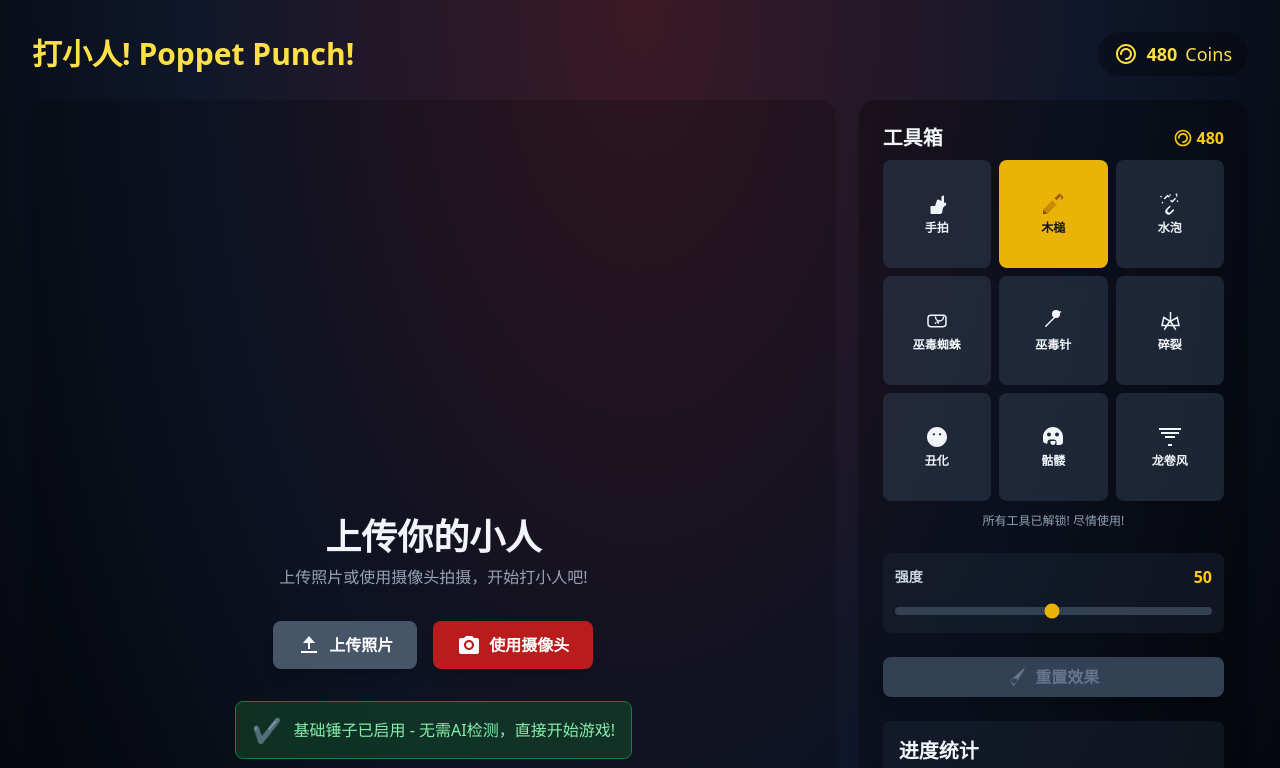
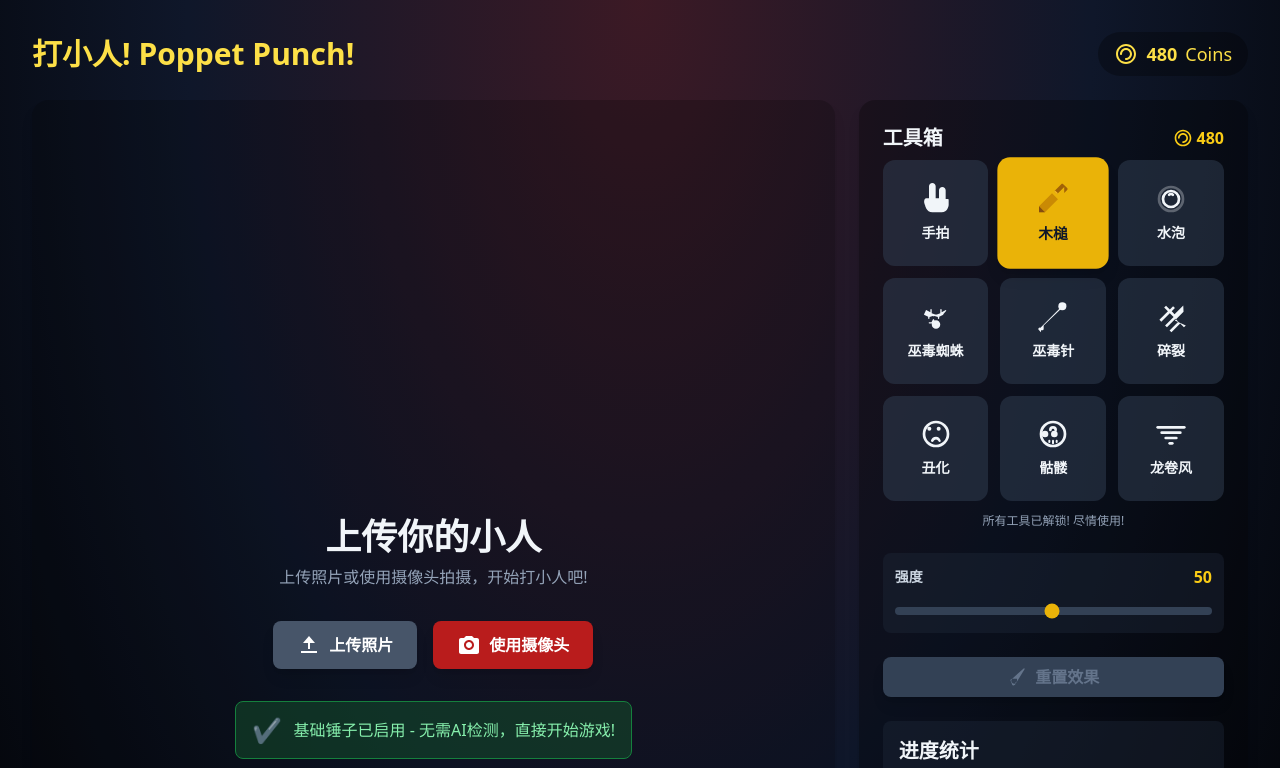
Before and after one commit to limsengwee/Poppet-Punch-3, a React (Vite) app: page / in a window 1280 px wide. Shown: the top 768 px of the page. Built offline with nearby package versions, Linux system fonts and the light colour scheme; no server answers.

Commit message:
feat: Update tool icons
Refactors the icons for 'hand', 'fistPunch', and 'spider' to use more appropriate SVG paths.
Replaces 'FistIcon' with 'BlisterIcon' in the tool list for better semantic clarity.

```diff
--- a/App.tsx
+++ b/App.tsx
@@ -1,11 +1,8 @@
-
-
-
 import React, { useState, useRef, useEffect, useCallback } from 'react';
 import { FaceBoundingBox, Dent, Spider, Needle, Bruise, Swelling, SlapAnimation } from './types';
 import { detectFace, applyGenerativeImageEffect } from './services/geminiService';
 import {
-    MalletIcon, SpinnerIcon, UploadIcon, CameraIcon, CoinIcon, HandIcon, VoodooNeedleIcon, SpiderIcon, FistIcon, SkullIcon, TornadoIcon, RestartIcon, BroomIcon, CrackIcon, UglyIcon
+    MalletIcon, SpinnerIcon, UploadIcon, CameraIcon, CoinIcon, HandIcon, VoodooNeedleIcon, SpiderIcon, BlisterIcon, SkullIcon, TornadoIcon, RestartIcon, BroomIcon, CrackIcon, UglyIcon
 } from './components/icons';
 
 const AnimatedMalletCursor: React.FC<{ position: { x: number, y: number } | null, visible: boolean }> = ({ position, visible }) => {
@@ -32,7 +29,7 @@ const AnimatedMalletCursor: React.FC<{ position: { x: number, y: number } | null
 const tools = [
     { id: 'hand', name: '手拍', icon: HandIcon },
     { id: 'mallet', name: '木槌', icon: MalletIcon },
-    { id: 'fistPunch', name: '水泡', icon: FistIcon },
+    { id: 'fistPunch', name: '水泡', icon: BlisterIcon },
     { id: 'voodooSpider', name: '巫毒蜘蛛', icon: SpiderIcon },
     { id: 'voodooNeedle', name: '巫毒针', icon: VoodooNeedleIcon },
     { id: 'shatter', name: '碎裂', icon: CrackIcon },
@@ -1185,13 +1182,13 @@ CRITICAL INSTRUCTIONS: You MUST perfectly preserve the original background, hair
     return (
         <button
             onClick={() => setActiveTool(tool.id)}
-            className={`flex flex-col items-center justify-center p-2 rounded-lg transition-all duration-200 aspect-square ${
-                isActive ? 'bg-yellow-500 text-slate-900 shadow-lg' : 'bg-slate-700/50 hover:bg-slate-600/ ৫০'
+            className={`flex flex-col items-center justify-center p-3 rounded-xl transition-all duration-200 aspect-square ${
+                isActive ? 'bg-yellow-500 text-slate-900 shadow-lg scale-105' : 'bg-slate-700/50 hover:bg-slate-600/50'
             }`}
             aria-label={tool.name}
         >
-            <tool.icon className="w-6 h-6 mb-1" />
-            <span className="text-xs font-semibold">{tool.name}</span>
+            <tool.icon className="w-8 h-8 mb-2" />
+            <span className="text-sm font-semibold">{tool.name}</span>
         </button>
     );
   };
@@ -1268,7 +1265,7 @@ CRITICAL INSTRUCTIONS: You MUST perfectly preserve the original background, hair
                             <span className="font-bold">{coins}</span>
                         </div>
                     </div>
-                    <div className="grid grid-cols-3 gap-2">
+                    <div className="grid grid-cols-3 gap-3">
                         {tools.map(tool => <ToolButton key={tool.id} tool={tool} />)}
                     </div>
                     <p className="text-xs text-slate-400 text-center mt-3">所有工具已解锁! 尽情使用!</p>
--- a/components/icons.tsx
+++ b/components/icons.tsx
@@ -49,55 +49,64 @@ export const CameraIcon: React.FC<React.SVGProps<SVGSVGElement>> = (props) => (
 
 export const HandIcon: React.FC<React.SVGProps<SVGSVGElement>> = (props) => (
   <svg xmlns="http://www.w3.org/2000/svg" viewBox="0 0 24 24" fill="currentColor" {...props}>
-    <path d="M19.742 14.017c.913-.173 1.63-1.022 1.55-1.954-.08-1.022-.913-1.74-1.826-1.55L19 10.88V4.5a1 1 0 0 0-1-1s-1.5 0-1.5 1.5V9l-3.21-1.42a1 1 0 0 0-1.29.65L10.02 14H6.5a1 1 0 0 0-1 1v6a1 1 0 0 0 1 1h8.69c.98 0 1.82-.7 1.98-1.66l.78-4.323z" />
+    <path d="M21.5 12.5C21.5 12.2239 21.2761 12 21 12H19.25V5.5C19.25 4.11929 18.1307 3 16.75 3C15.3693 3 14.25 4.11929 14.25 5.5V11.5H11.75V2.5C11.75 1.11929 10.6307 0 9.25 0C7.86929 0 6.75 1.11929 6.75 2.5V11.5H4.75C4.25 11.5 3.75 11.75 3.5 12.25C2.5 14.25 3.75 16.5 3.75 16.5C3.75 16.5 4.75 22 9.25 22H16.25C20.75 22 21.5 17 21.5 16.5V12.5Z"/>
   </svg>
 );
 
 export const VoodooNeedleIcon: React.FC<React.SVGProps<SVGSVGElement>> = (props) => (
   <svg xmlns="http://www.w3.org/2000/svg" viewBox="0 0 24 24" fill="currentColor" {...props}>
-    <path d="M19.78 2.22a.75.75 0 0 0-1.06 0L4.22 16.72a.75.75 0 0 0 1.06 1.06L19.78 3.28a.75.75 0 0 0 0-1.06Z"/>
-    <path d="M19 5a4 4 0 1 1-8 0 4 4 0 0 1 8 0Z"/>
+    <path d="M21.707,2.293a1,1,0,0,0-1.414,0L2.586,20H2a1,1,0,0,0,0,2H4.414l-1.707-1.707a1,1,0,0,0-1.414,1.414L3,23.414V21a1,1,0,0,0,2,0V18.414L20.293,3.707A1,1,0,0,0,21.707,2.293Z"/>
+    <path d="M19,7a3,3,0,1,0-3-3A3,3,0,0,0,19,7Z"/>
   </svg>
 );
 
 export const SpiderIcon: React.FC<React.SVGProps<SVGSVGElement>> = (props) => (
   <svg xmlns="http://www.w3.org/2000/svg" viewBox="0 0 24 24" fill="currentColor" {...props}>
-      <path d="M19.25 8a.75.75 0 00-1.5 0 3.25 3.25 0 01-6.5 0 .75.75 0 00-1.5 0 4.75 4.75 0 009.5 0zM12 12.25a.75.75 0 000 1.5h.25a.75.75 0 000-1.5h-.25z" />
-      <path fillRule="evenodd" d="M3.75 9.143c0-1.12.91-2.029 2.029-2.029h12.442c1.12 0 2.029.91 2.029 2.029v5.714c0 1.12-.91 2.029-2.029 2.029H5.779c-1.12 0-2.029-.91-2.029-2.029V9.143zm2.029-3.529a3.529 3.529 0 00-3.529 3.53v5.714a3.529 3.529 0 003.529 3.529h12.442a3.529 3.529 0 003.529-3.53V9.143a3.529 3.529 0 00-3.529-3.529H5.779z" clipRule="evenodd" />
-      <path d="M11.25 14a.75.75 0 00-1.5 0v.25a.75.75 0 001.5 0v-.25zM12.75 12.25a.75.75 0 000 1.5h.25a.75.75 0 000-1.5h-.25zM14.25 14a.75.75 0 00-1.5 0v.25a.75.75 0 001.5 0v-.25z" />
+      <path d="M19.7,7.26a.5.5,0,0,0-.7-.4L16.22,8.4V6.5a.5.5,0,0,0-1,0v2.75l-2.61.87a4,4,0,0,0-1.22,0L8.78,9.25V6.5a.5.5,0,0,0-1,0V8.4L5,6.86a.5.5,0,0,0-.7.4L3.06,9.9a.5.5,0,0,0,.35.65l2.7,1.35V13a.5.5,0,0,0,1,0v-1l2.5-.83.39.2a.5.5,0,0,0,.52,0l.39-.2,2.5.83v1a.5.5,0,0,0,1,0v-1.1l2.7-1.35a.5.5,0,0,0,.35-.65ZM12,14.4a3.2,3.2,0,1,0,3.2,3.2A3.2,3.2,0,0,0,12,14.4Zm-5,1.5a.5.5,0,0,0,0,1H8.83l.89,1.78a.5.5,0,0,0,.86,0l.89-1.78h1.83a.5.5,0,0,0,0-1H11.5l-1-2a.5.5,0,0,0-.86,0l-1,2Z"/>
   </svg>
 );
 
-export const FistIcon: React.FC<React.SVGProps<SVGSVGElement>> = (props) => (
+export const BlisterIcon: React.FC<React.SVGProps<SVGSVGElement>> = (props) => (
     <svg xmlns="http://www.w3.org/2000/svg" viewBox="0 0 24 24" fill="currentColor" {...props}>
-        <path d="M17.73 7.3a.75.75 0 00-1.06-1.06l-2.47 2.47-.72-.72a.75.75 0 00-1.06 1.06l1.25 1.25a.75.75 0 001.06 0l2.97-2.97zM20.25 9a.75.75 0 00-1.5 0v.25a.75.75 0 001.5 0V9zM19.5 3.75a.75.75 0 00-1.5 0v.25a.75.75 0 001.5 0V3.75z"/>
-        <path fillRule="evenodd" d="M18.67 1.5h-.42a.75.75 0 000 1.5h.42a.75.75 0 000-1.5zM12 2.25a.75.75 0 000 1.5h.25a.75.75 0 000-1.5H12zM5.25 10.5a.75.75 0 00-1.5 0v.25a.75.75 0 001.5 0v-.25zM3.75 4.5a.75.75 0 00-1.5 0v.25a.75.75 0 001.5 0V4.5z"/>
-        <path fillRule="evenodd" d="M10.15 4.15A.75.75 0 009.09 3.09l-2.97 2.97a.75.75 0 001.06 1.06l2.47-2.47.72.72a.75.75 0 001.06-1.06l-1.25-1.25zM12.35 15.11a.75.75 0 00-1.06-1.06L8.25 17.09a3.25 3.25 0 004.6 4.6l3.04-3.04a.75.75 0 00-1.06-1.06l-2.48 2.48a1.75 1.75 0 01-2.48-2.48l3.04-3.04z" clipRule="evenodd"/>
+      <path d="M12,2A10,10,0,1,0,22,12,10,10,0,0,0,12,2Zm0,18a8,8,0,1,1,8-8A8,8,0,0,1,12,20Z" opacity=".3"/>
+      <path d="M12,5a7,7,0,1,0,7,7A7,7,0,0,0,12,5Zm0,12a5,5,0,1,1,5-5A5,5,0,0,1,12,17Z"/>
+      <path d="M14.2,8.25a3,3,0,0,0-4.4,0,1,1,0,0,0,1.4,1.4,1,1,0,0,1,1.6,0,1,1,0,0,0,1.4-1.4Z"/>
     </svg>
 );
 
 export const UglyIcon: React.FC<React.SVGProps<SVGSVGElement>> = (props) => (
     <svg xmlns="http://www.w3.org/2000/svg" viewBox="0 0 24 24" fill="currentColor" {...props}>
-        <path d="M11.99 2C6.47 2 2 6.48 2 12s4.47 10 9.99 10C17.52 22 22 17.52 22 12S17.52 2 11.99 2zM8.87 8.13c.62 0 1.12.51 1.12 1.12s-.5 1.12-1.12 1.12-1.12-.5-1.12-1.12.5-1.12 1.12-1.12zm6.25 0c.62 0 1.12.51 1.12 1.12s-.5 1.12-1.12 1.12-1.12-.5-1.12-1.12.5-1.12 1.12-1.12zm-8.23 7.31c.46-.57 1.12-1.03 1.9-1.37.78-.34 1.66-.51 2.59-.51s1.81.17 2.59.51c.78.34 1.44.8 1.9 1.37.2.25.49.31.76.15.27-.16.42-.48.36-.79-.58-2.92-2.9-5.12-5.61-5.12s-5.03 2.2-5.61 5.12c-.06.31.09.63.36.79.27.16.57.1.76-.15z"/>
+        <path d="M12,2A10,10,0,1,0,22,12,10,10,0,0,0,12,2Zm0,18a8,8,0,1,1,8-8A8,8,0,0,1,12,20Z"/>
+        <path d="M15.5,8A1.5,1.5,0,1,0,14,9.5,1.5,1.5,0,0,0,15.5,8Z"/>
+        <path d="M8.5,8A1.5,1.5,0,1,0,7,9.5,1.5,1.5,0,0,0,8.5,8Z"/>
+        <path d="M12,14a4,4,0,0,0-3.8,2.9,1,1,0,0,0,1,1.1,1,1,0,0,0,1-.7,2,2,0,0,1,3.6,0,1,1,0,0,0,1,.7.9.9,0,0,0,.7-1.2A4.1,4.1,0,0,0,12,14Z"/>
     </svg>
 );
 
 export const CrackIcon: React.FC<React.SVGProps<SVGSVGElement>> = (props) => (
-    <svg xmlns="http://www.w3.org/2000/svg" viewBox="0 0 24 24" fill="none" stroke="currentColor" strokeWidth="1.5" {...props}>
-        <path d="M19.25 8.5l-6.75 4-6.75-4-1.75 8h17l-1.75-8zM12.5 12.5l5.25 8.25M11.5 12.5L6.25 20.75M12.5 3v9.5" />
+    <svg xmlns="http://www.w3.org/2000/svg" viewBox="0 0 24 24" fill="currentColor" {...props}>
+       <path d="M21.2,3.31,14.65,9.86l-2.12-2.12,2.44-2.44-1.41-1.41-2.44,2.44L8.28,3.48,6.87,4.9,9.7,7.72,3.31,14.11l1.41,1.41L11.11,9.13l2.83,2.83-6.39,6.39,1.41,1.41,6.39-6.39,2.12,2.12-6.55,6.55,1.41,1.41,6.55-6.55,2.83,2.83,1.41-1.41L14.86,14.65l6.55-6.55Z"/>
     </svg>
 );
 
-
 export const SkullIcon: React.FC<React.SVGProps<SVGSVGElement>> = (props) => (
   <svg xmlns="http://www.w3.org/2000/svg" viewBox="0 0 24 24" fill="currentColor" {...props}>
-    <path d="M12 2C6.48 2 2 6.48 2 12v3.5c0 1.66 1.34 3 3 3h1.5v-1.5c0-1.38 1.12-2.5 2.5-2.5h4c1.38 0 2.5 1.12 2.5 2.5V20H19c1.66 0 3-1.34 3-3V12c0-5.52-4.48-10-10-10zm-4 9.5c-1.1 0-2-.9-2-2s.9-2 2-2 2 .9 2 2-.9 2-2 2zm8 0c-1.1 0-2-.9-2-2s.9-2 2-2 2 .9 2 2-.9 2-2 2zM12 20c-1.38 0-2.5-1.12-2.5-2.5V16h5v1.5c0 1.38-1.12 2.5-2.5 2.5z" />
+    <path d="M12,2A10,10,0,1,0,22,12,10,10,0,0,0,12,2Zm0,18a8,8,0,1,1,8-8A8,8,0,0,1,12,20Z"/>
+    <path d="M12,6a3,3,0,0,0-3,3,1,1,0,0,0,2,0,1,1,0,0,1,1-1h0a1,1,0,0,1,1,1,1,1,0,0,0,2,0A3,3,0,0,0,12,6Z"/>
+    <path d="M15.5,12A2.5,2.5,0,1,0,13,14.5,2.5,2.5,0,0,0,15.5,12Z"/>
+    <path d="M8.5,12A2.5,2.5,0,1,0,6,14.5,2.5,2.5,0,0,0,8.5,12Z"/>
+    <path d="M12,16.25a.75.75,0,0,0-.75.75v2a.75.75,0,0,0,1.5,0v-2A.75.75,0,0,0,12,16.25Z"/>
+    <path d="M9.25,16.25a.75.75,0,0,0-.75.75v1a.75.75,0,0,0,1.5,0v-1A.75.75,0,0,0,9.25,16.25Z"/>
+    <path d="M14.75,16.25a.75.75,0,0,0-.75.75v1a.75.75,0,0,0,1.5,0v-1A.75.75,0,0,0,14.75,16.25Z"/>
   </svg>
 );
 
 export const TornadoIcon: React.FC<React.SVGProps<SVGSVGElement>> = (props) => (
   <svg xmlns="http://www.w3.org/2000/svg" viewBox="0 0 24 24" fill="currentColor" {...props}>
-    <path d="M1,3H23V5H1V3M3,7H21V9H3V7M7,11H17V13H7V11M12,15H12V17H12V15M10,19H14V21H10V19Z" />
+    <path d="M22,6H2a1,1,0,0,0,0,2H22a1,1,0,0,0,0-2Z"/>
+    <path d="M19,10H5a1,1,0,0,0,0,2H19a1,1,0,0,0,0-2Z"/>
+    <path d="M16,14H8a1,1,0,0,0,0,2h8a1,1,0,0,0,0-2Z"/>
+    <path d="M13,18H11a1,1,0,0,0,0,2h2a1,1,0,0,0,0-2Z"/>
   </svg>
 );
 
```
